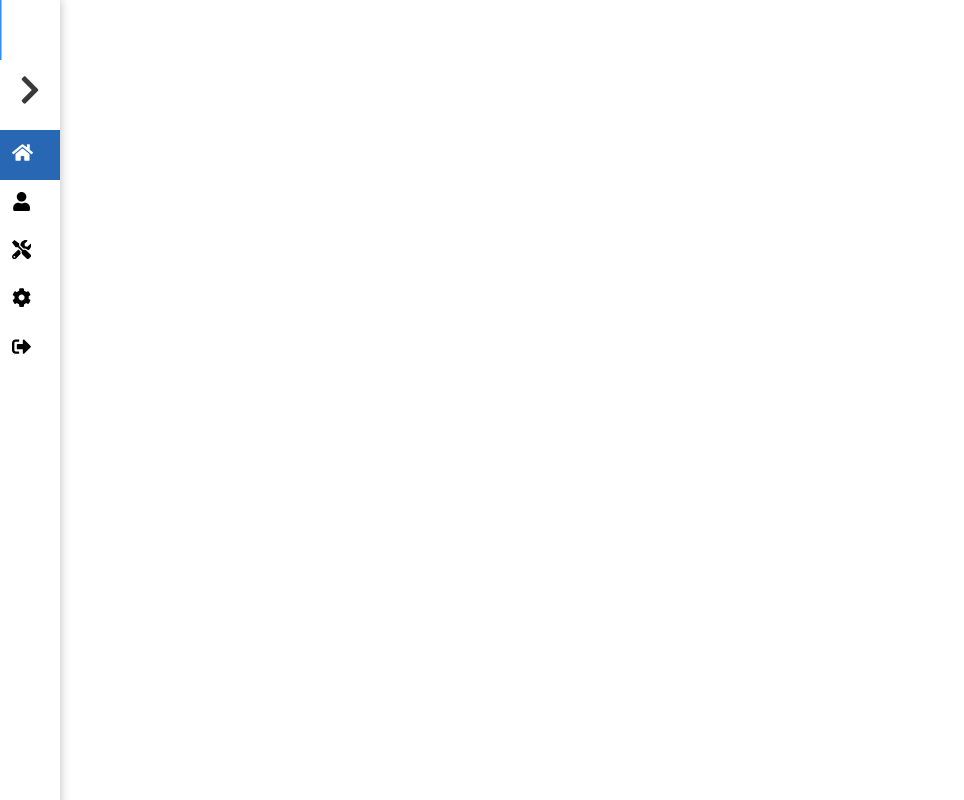
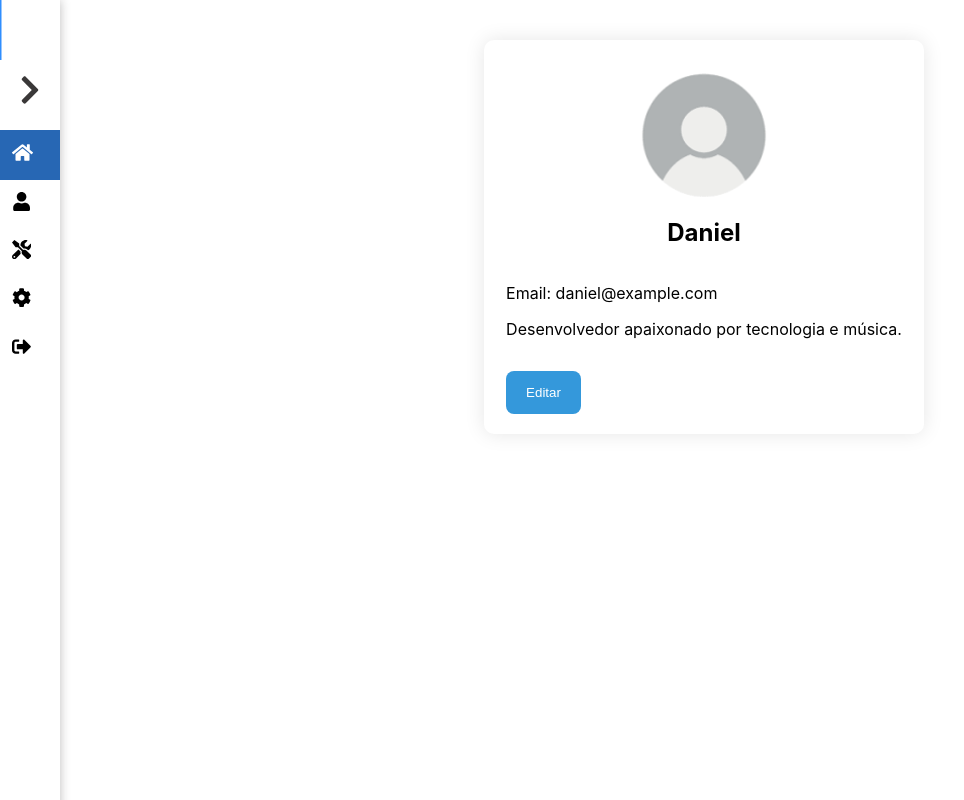
Before and after one commit to Daniel-Mingoranse/OrderSync, a React (Create React App) app: page /dashboard/profile in a window 1280 px wide. Before the commit this address had no page. Shown: the whole page, without its empty margins (0-964 px from the left). Built offline with nearby package versions, Linux system fonts and the light colour scheme.

Commit message:
feito a criação da tela de Profile, correçao de css dos componets

```diff
--- a/package.json
+++ b/package.json
@@ -17,6 +17,7 @@
     "react-icons": "^4.12.0",
     "react-router-dom": "^6.20.0",
     "react-scripts": "5.0.1",
+    "react-spring": "^9.7.3",
     "react-transition-group": "^4.4.5",
     "sass": "^1.69.5",
     "web-vitals": "^2.1.4"
--- /dev/null
+++ b/src/Dashboard/pages/HomeDashboard/Components/CSS/DataSummary.css
@@ -0,0 +1,5 @@
+.dataValue{
+    font-size: 25px;
+    font-weight: 700;
+    font-family: Verdana, Geneva, Tahoma, sans-serif;
+}
--- a/src/Dashboard/pages/HomeDashboard/Components/DataSummary.jsx
+++ b/src/Dashboard/pages/HomeDashboard/Components/DataSummary.jsx
@@ -1,11 +1,11 @@
 // DataSummary.jsx
 import React from 'react';
-
+import './CSS/DataSummary.css'
 const DataSummary = ({ title, data, onClick }) => {
   return (
     <div className="data-summary" onClick={onClick}>
       <h2>{title}</h2>
-      <p>{data}</p>
+      <p className='dataValue'>{data}</p>
     </div>
   );
 };
--- a/src/Dashboard/pages/HomeDashboard/Dashboard.css
+++ b/src/Dashboard/pages/HomeDashboard/Dashboard.css
@@ -13,6 +13,7 @@
     align-items: center;
     background-color: var(--background-color);
     padding: 20px;
+    height: 100vh;
     border-radius: 10px;
     box-shadow: var(--box-shadow);
 }
@@ -38,6 +39,7 @@
     box-shadow: 0 10px 20px rgba(0, 0, 0, 0.2);
     background-color: var(--primary-color);
     color: #fff;
+    transition: 0.7s;
 }
 
 .detailed-view-container {
--- a/src/Dashboard/pages/HomeDashboard/HomeDashboard.js
+++ b/src/Dashboard/pages/HomeDashboard/HomeDashboard.js
@@ -92,10 +92,11 @@ const Dashboard = () => {
           onClick={() => handleComponentClick('pedidosCancelados')}
         />
       </div>
-      {loading && <LoadingScreen />} {/* Renderizar a tela de carregamento quando necessário */}
+      {loading && <LoadingScreen />}
+      {/* Renderizar a tela de carregamento quando necessário */}
+      {!loading && ( // Renderizar o componente DetailedView somente quando não estiver carregando
         <div className={`detailed-view-container ${selectedComponent ? 'visible' : ''}`}>
           {selectedComponent ? (
-          // Corrigir a passagem do nome do componente
             <DetailedView componentName={selectedComponent} data={10} />
           ) : (
             <div className="no-data-message">
@@ -110,6 +111,7 @@ const Dashboard = () => {
             </div>
           )}
         </div>
+      )}
     </div>
   );
 };
--- /dev/null
+++ b/src/Dashboard/pages/Profile/profile.css
@@ -0,0 +1,186 @@
+/* styles.css */
+
+/* Estilo para a imagem de fundo */
+#mui-root {
+    background-image: url('https://source.unsplash.com/featured/?office,team,orders');
+    background-repeat: no-repeat;
+    background-color: #f5f5f5;
+    background-size: cover;
+    background-position: center;
+  }
+
+  /* Estilo para o papel (Paper) que contém o formulário de login e o perfil */
+  Paper {
+    margin-top: 8%;
+    margin-bottom: 8%;
+    display: flex;
+    flexDirection: column;
+    alignItems: center;
+    padding: 2rem;
+    border-radius: 10px;
+    box-shadow: 0 0 20px rgba(0, 0, 0, 0.2);
+    transition: box-shadow 0.3s ease-in-out;
+  }
+
+  Paper:hover {
+    box-shadow: 0 0 30px rgba(0, 0, 0, 0.3);
+  }
+
+  /* Estilo para o Avatar */
+  Avatar {
+    margin: 1rem;
+    background-color: #1976D2;
+    transition: transform 0.3s ease-in-out;
+  }
+
+  Avatar:hover {
+    transform: scale(1.1);
+  }
+
+  /* Estilo para o formulário dentro do Paper */
+  form {
+    width: 100%;
+    marginTop: 1rem;
+  }
+
+  /* Estilo para os campos de texto no formulário e perfil */
+  TextField,
+.profile-details input,
+.profile-picture input,
+.profile-details textarea {
+  width: 100%;
+  padding: 12px;
+  margin-bottom: 20px;
+  border: 1px solid #ddd;
+  border-radius: 8px;
+  transition: border-color 0.3s ease-in-out, transform 0.3s ease-in-out;
+  outline: none;
+  box-shadow: 0 2px 4px rgba(0, 0, 0, 0.1);
+}
+
+.profile-picture{
+    display: flex;
+    flex-direction: column;
+    align-items: center;
+}
+
+TextField:focus,
+.profile-details input:focus,
+.profile-details textarea:focus {
+  border-color: #3498db;
+  transform: scale(1.02);
+}
+  /* Estilo para o botão de login e botões no perfil */
+  Button,
+  .profile-details button {
+    margin-top: 1rem;
+    background-color: #3498db;
+    color: #fff;
+    padding: 14px 20px; /* Aumente o espaçamento interno */
+    border: none;
+    border-radius: 8px;
+    cursor: pointer;
+    transition: background-color 0.3s ease-in-out, transform 0.3s ease-in-out;
+  }
+
+  Button:hover,
+  .profile-details button:hover {
+    background-color: #2980b9;
+    transform: scale(1.05); /* Aumente a escala ao passar o mouse */
+  }
+
+
+  /* Estilo para os links no final do formulário e perfil */
+  Link,
+  .profile-details a {
+    margin-top: 1rem;
+    cursor: pointer;
+    color: #1976D2;
+    text-decoration: none;
+    transition: color 0.3s ease-in-out;
+  }
+
+  Link:hover,
+  .profile-details a:hover {
+    color: #145a8b;
+  }
+
+  /* Perfil.css */
+
+  /* Estilo para o contêiner do perfil */
+  .profile-container {
+    display: flex;
+    justify-content: center;
+    align-items: center;
+    flex-direction: column;
+    padding: 20px;
+    border-radius: 10px;
+    box-shadow: 0 0 20px rgba(0, 0, 0, 0.1);
+    background-color: #ffffff;
+    max-width: 400px;
+    margin: 20px auto;
+    opacity: 0;
+    transform: translateY(20px);
+    animation: fadeInUp 0.5s ease-out forwards;
+  }
+
+  .profile-picture > h2{
+    text-align: center;
+    margin-top: 0;
+  }
+  @keyframes fadeInUp {
+    to {
+      opacity: 1;
+      transform: translateY(0);
+    }
+  }
+
+  .profile-container,
+  .profile-picture img,
+  .profile-details h2 {
+    animation: fadeInUp 0.5s ease-out forwards;
+  }
+
+  .profile-details button {
+    animation: fadeInUp 0.5s ease-out forwards 0.6s; /* Adie a animação do botão */
+  }
+
+  /* Estilo para a imagem de perfil */
+  .profile-picture img {
+    width: 150px;
+    height: 150px;
+    border-radius: 50%;
+    object-fit: cover;
+    margin-bottom: 1vh;
+    opacity: 0;
+    transform: translateY(20px);
+    animation: fadeInUp 0.5s ease-out forwards 0.2s;
+  }
+
+  /* Estilo para os títulos no perfil */
+  .profile-details h2 input {
+    background-color: #f9f9f9; /* Adicione um fundo mais claro durante a edição */
+    border: 1px solid #ddd;
+    border-radius: 5px;
+    padding: 8px;
+  }
+
+
+  .profileImage{
+    height: 5vh;
+    width: 5vh;
+    display: flex;
+    margin-bottom: 10px;
+  }
+
+  @keyframes shake {
+    0%, 100% {
+      transform: translateX(0);
+    }
+    25%, 75% {
+      transform: translateX(-10px);
+    }
+    50% {
+      transform: translateX(10px);
+    }
+  }
--- /dev/null
+++ b/src/Dashboard/pages/Profile/profile.jsx
@@ -0,0 +1,110 @@
+// Profile.jsx
+import React, { useState } from 'react';
+import './profile.css';
+import profile from '../../../assets/profile.png';
+import { useSpring, animated } from 'react-spring';
+
+const Profile = () => {
+    const initialUser = {
+        name: 'Daniel',
+        profilePicture: profile,
+        email: 'daniel@example.com',
+        bio: 'Desenvolvedor apaixonado por tecnologia e música.',
+    };
+
+    const [user, setUser] = useState(initialUser);
+    const [isEditing, setEditing] = useState(false);
+
+    const handleEditClick = () => {
+        setEditing(true);
+    };
+
+    const handleSaveClick = () => {
+        // Aqui você normalmente faria uma chamada para salvar os dados no backend
+        setEditing(false);
+        // Simulando uma chamada assíncrona (pode ser uma requisição HTTP, por exemplo)
+        setTimeout(() => {
+            console.log('Dados do usuário salvos:', user);
+        }, 1000);
+    };
+
+    const handleInputChange = (e) => {
+        const { name, value } = e.target;
+        setUser({ ...user, [name]: value });
+    };
+
+    // Utilize o hook useSpring para criar animações
+    const nameAnimation = useSpring({
+        opacity: isEditing ? 1 : 0,
+        transform: isEditing ? 'translateY(0)' : 'translateY(20px)',
+        delay: isEditing ? 400 : 0, // Adicione um atraso para uma animação mais suave
+    });
+
+    const emailAnimation = useSpring({
+        opacity: isEditing ? 1 : 0,
+        transform: isEditing ? 'translateY(0)' : 'translateY(20px)',
+        delay: isEditing ? 500 : 0,
+    });
+
+    const bioAnimation = useSpring({
+        opacity: isEditing ? 1 : 0,
+        transform: isEditing ? 'translateY(0)' : 'translateY(20px)',
+        delay: isEditing ? 600 : 0,
+    });
+
+    return (
+    <div className={`profile-container ${isEditing ? 'editing' : ''}`}>
+      <div className="profile-picture">
+        <img src={user.profilePicture} alt="Profile" className="profileImage" />
+        <h2 className="titleProfile">
+                    {isEditing ? (
+                       <animated.input
+                       type="text"
+                       name="name"
+                       id="name"
+                       value={user.name}
+                       onChange={handleInputChange}
+                       style={nameAnimation}
+                     />
+                    ) : (
+                        user.name
+                    )}
+                </h2>
+      </div>
+      <div className="profile-details">
+        <p>
+          Email: {isEditing ? (
+            <animated.input
+              type="text"
+              name="email"
+              value={user.email}
+              onChange={handleInputChange}
+              style={emailAnimation}
+            />
+          ) : (
+            user.email
+          )}
+        </p>
+        <p>
+         {isEditing ? (
+            <animated.textarea
+              name="bio"
+              onChange={handleInputChange}
+              style={bioAnimation}
+            />
+          ) : (
+            user.bio
+          )}
+        </p>
+        {isEditing && (
+          <button onClick={handleSaveClick}>Salvar</button>
+        )}
+        {!isEditing && (
+          <button onClick={handleEditClick}>Editar</button>
+        )}
+      </div>
+    </div>
+  );
+};
+
+export default Profile;
--- a/src/index.js
+++ b/src/index.js
@@ -13,6 +13,7 @@ import AppLayout from './Dashboard/UI/layout/AppDefaultLayout';
 import HomeDashboard from './Dashboard/pages/HomeDashboard/HomeDashboard'
 import BudgetClient from './Dashboard/pages/ClientCards/BudgetClient/BudgetClient'
 import OrderClient from './Dashboard/pages/ClientCards/OrderClient/OrderClient'
+import Profile from './Dashboard/pages/Profile/profile'
 const root = createRoot(document.getElementById('root'));
 
 root.render(
@@ -35,6 +36,8 @@ root.render(
           <Route path="services" element={<CardDashboard />} />
           <Route path="orcamento" element={<BudgetClient />} />
           <Route path="pedidos" element={<OrderClient />} />
+          <Route path="profile" element={<Profile />} />
+
         </Route>
       </Routes>
     </Router>
```
Also changed, not shown: src/assets/profile.png (added), 1 other file (tests, documents, lock files or other folders). Lines whose indentation alone changed are shown as unchanged.
